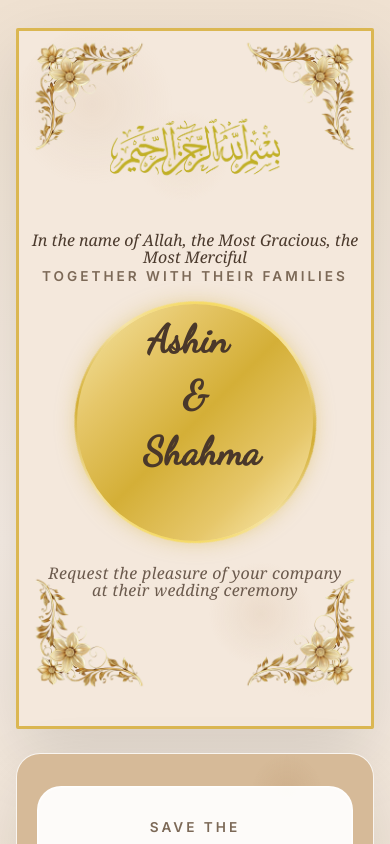
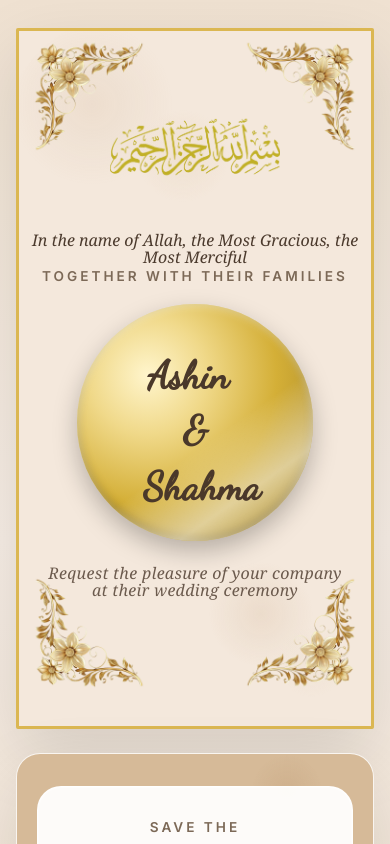
Before and after one commit to rahoof-muhd/invitation-card, a React (Vite) app: page / in a window 390 px wide. Shown: the top 844 px of the page. Built offline with nearby package versions, Linux system fonts and the light colour scheme.

Commit message:
updation

```diff
--- a/src/App.css
+++ b/src/App.css
@@ -435,62 +435,87 @@
   }
 
   .couple-name-div {
+  position: relative;
   display: flex;
   justify-content: center;
-    background: linear-gradient(
-    135deg,
-    #f5e6a8 0%,
-    #e6c76a 25%,
-    #d4af37 50%,
-    #e6c76a 75%,
-    #fff2c2 100%
-  );
+  align-items: center;
 
-    /* padding: 3vh 0; */
-    border-radius: 50%;
   height: 28vh;
   width: 28vh;
   margin: auto;
-    /* align-items: center; */
-    position: relative;
-    box-shadow: 0 0 20px rgba(212, 175, 55, 0.5);
+  border-radius: 50%;
+
+  /* Deep luxury gold */
+  background: radial-gradient(circle at 30% 30%,
+    #fff5cc 0%,
+    #f0d98a 25%,
+    #d4af37 55%,
+    #b8962e 75%,
+    #8c6b1f 100%
+  );
+
+  box-shadow:
+    inset 0 2px 8px rgba(255,255,255,0.4),
+    inset 0 -4px 10px rgba(0,0,0,0.25),
+    0 10px 25px rgba(0,0,0,0.25);
+
+  overflow: hidden;
 }
 
  .couple-name-div::before {
   content: "";
   position: absolute;
-  inset: -3px;
-  border-radius: 50%;
+  top: -50%;
+  left: -50%;
+  width: 200%;
+  height: 200%;
 
   background: linear-gradient(
-    45deg,
-    #ffd700,
-    #fff2c2,
-    #d4af37,
-    #fff2c2,
-    #ffd700
+    120deg,
+    transparent 40%,
+    rgba(255,255,255,0.5) 50%,
+    transparent 60%
   );
 
-  z-index: -1;
-  animation: rotateBorder 4s linear infinite;
+  transform: rotate(25deg);
+  animation: goldShimmer 4s ease-in-out infinite;
 }
 
 /* Inner mask to keep center clean */
 .couple-name-div::after {
   content: "";
   position: absolute;
-  inset: 3px;
-  background: inherit;
+  inset: 0;
   border-radius: 50%;
-  z-index: -1;
+
+  box-shadow: 0 0 25px rgba(212, 175, 55, 0.4);
+  animation: glowPulse 3s ease-in-out infinite;
 }
 
-@keyframes rotateBorder {
+@keyframes goldShimmer {
   0% {
-    transform: rotate(0deg);
+    transform: translateX(-60%) rotate(25deg);
+    opacity: 0;
+  }
+  40% {
+    opacity: 1;
+  }
+  60% {
+    transform: translateX(60%) rotate(25deg);
+    opacity: 0;
   }
   100% {
-    transform: rotate(360deg);
+    transform: translateX(60%) rotate(25deg);
+    opacity: 0;
+  }
+}
+
+@keyframes glowPulse {
+  0%, 100% {
+    box-shadow: 0 0 15px rgba(212, 175, 55, 0.3);
+  }
+  50% {
+    box-shadow: 0 0 35px rgba(255, 215, 0, 0.6);
   }
 }
 
```
Lines whose indentation alone changed are shown as unchanged.
